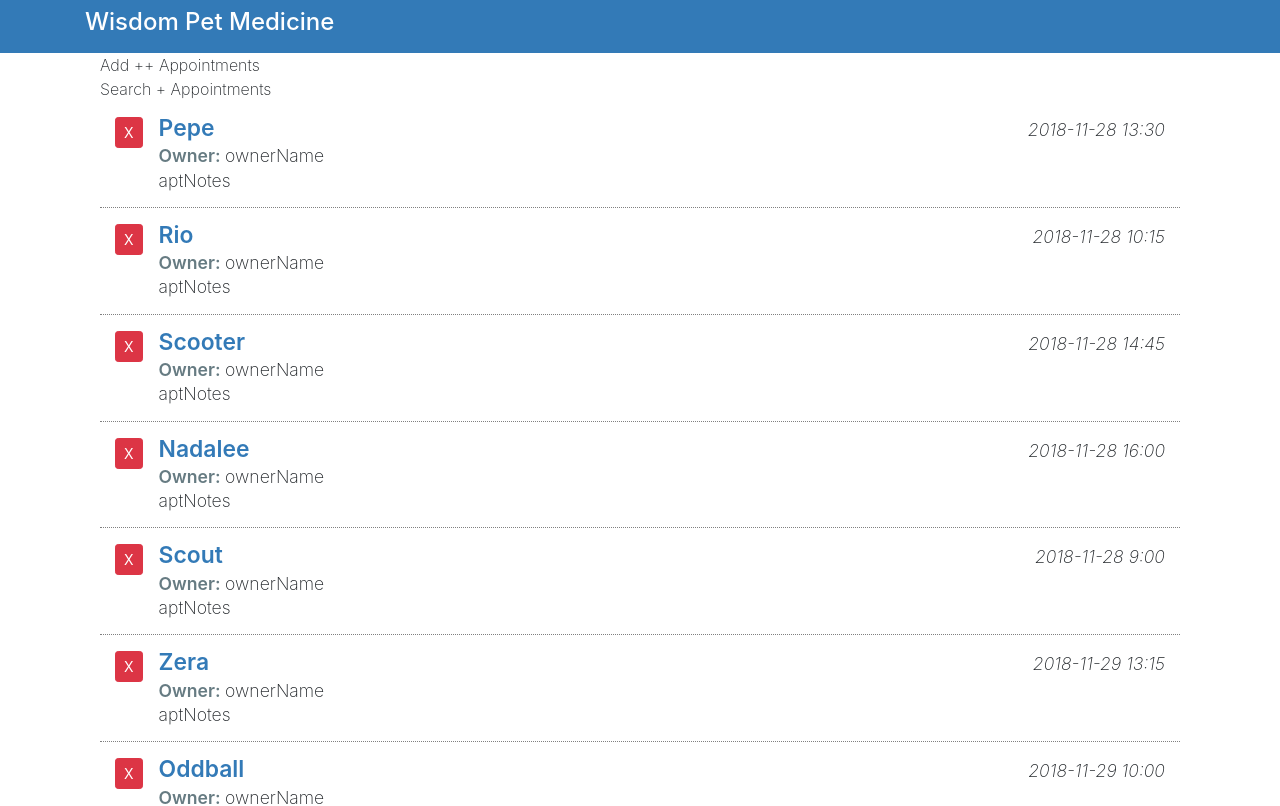
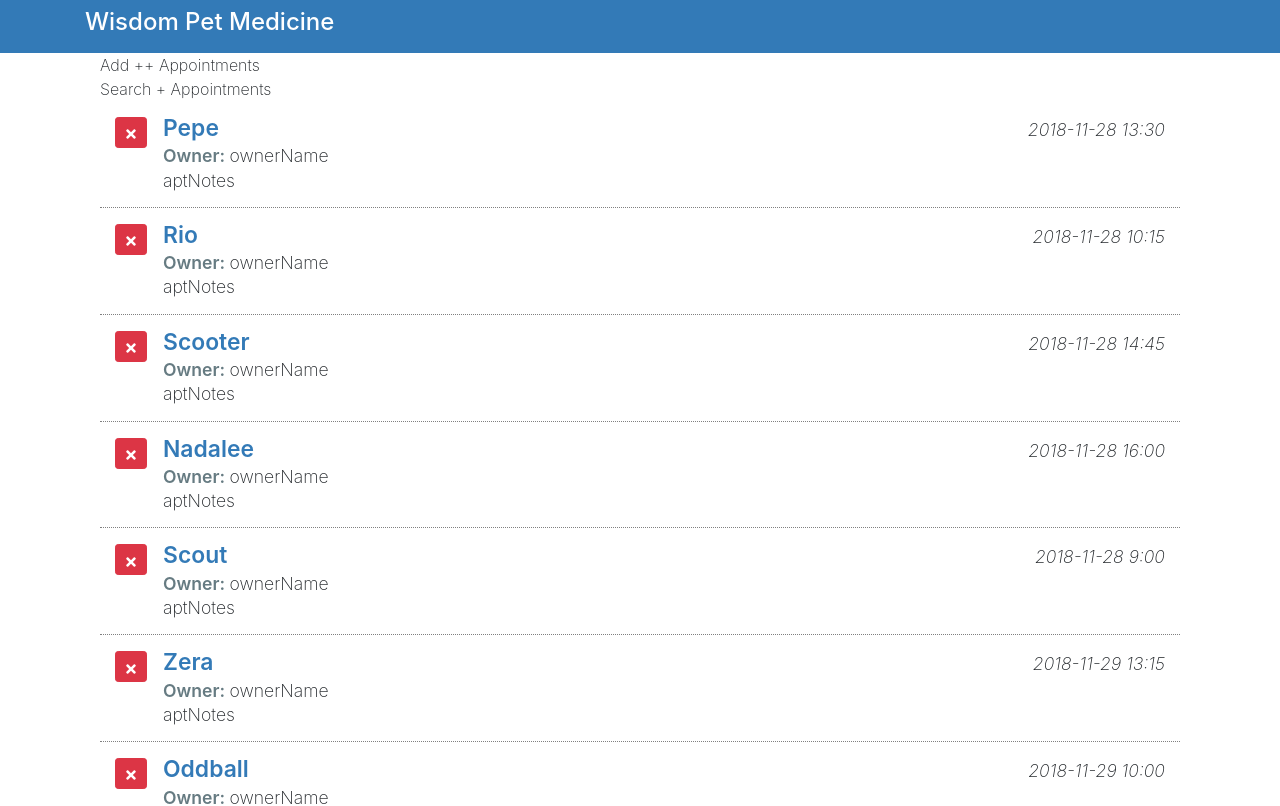
Before and after one commit to osakoh/Pet-Store-React-, a React (Create React App) app: page / in a window 1280 px wide. Shown: the top 806 px of the page. Built offline with nearby package versions, Linux system fonts and the light colour scheme.

Commit message:
changed delete(X) button to react-icon button

```diff
--- a/src/components/ListAppointments.js
+++ b/src/components/ListAppointments.js
@@ -1,4 +1,5 @@
-import React, { Component } from 'react'
+import React, { Component } from 'react';
+import { FaTimes } from "react-icons/fa";
 
 class ListAppointments extends Component {
     render() {
@@ -8,7 +9,9 @@
                 {this.props.appointments.map(item => (
                     <div className="pet-item col media py-3" key={item.aptId}>
                         <div className="mr-3">
-                            <button className="pet-delete btn btn-sm btn-danger">X</button>
+                            <button className="pet-delete btn btn-sm btn-danger">
+                                <FaTimes />
+                            </button>
                         </div>
 
                         <div className="pet-info media-body">
```
